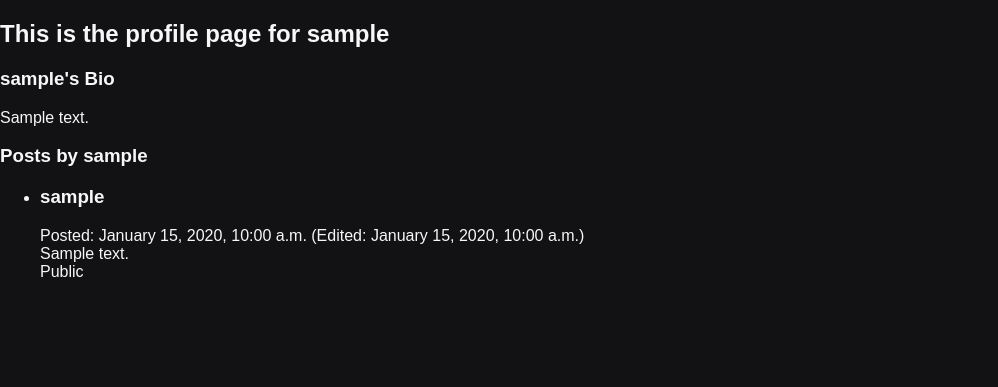
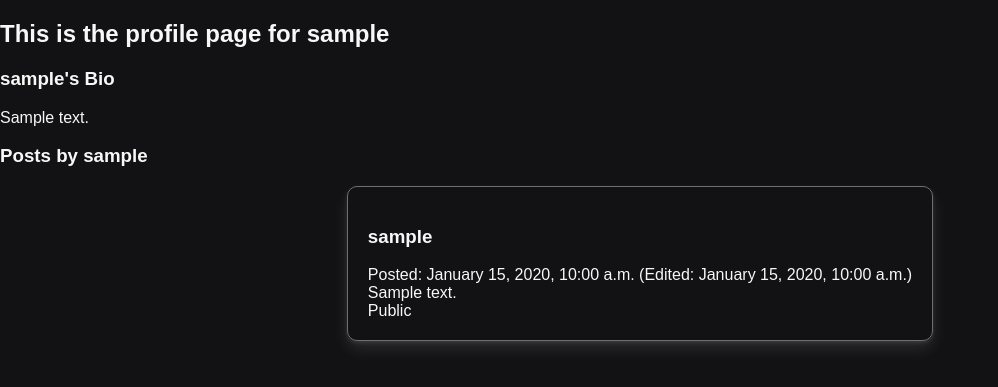
Before and after one commit to alec-zaiane/project-mod-firebrick, a Django app: page /author/00000000-0000-0000-0000-000000000001 in a window 1280 px wide. Shown: the part 21-408 px from the top of the page, without its empty margins (0-998 px from the left). Run offline with Django 5.2, Linux system fonts and the light colour scheme; tables that the repository leaves empty hold one stand-in row (values such as "Sample post").

Commit message:
feat: stream loose css + author modify dedicated js file

```diff
--- a/src/socialnetwork/static/style.css
+++ b/src/socialnetwork/static/style.css
@@ -196,6 +196,26 @@ a:link:active, a:visited:active  {
     content:"test";
 }
 
+.stream-container, .profile .post-list {
+    padding-left: 0;
+    display: flex;
+    flex-direction: column;
+    align-items: center;
+    gap: 10px;
+}
+
+.stream-container .stream-title {
+    text-align: center;
+}
+
+.stream-container .post-card, .profile .post {
+    padding: 20px;
+    border: 1px solid #6e6e6e;
+    border-radius: 10px;
+    box-shadow: 0px 2px 4px rgb(255 255 255 / 10%), 0px 8px 16px rgb(255 255 255 / 10%);
+    list-style: none;
+}
+
 @media (max-width: 1200px) {
     .login-page#join {
         flex-direction: column;
--- a/src/socialnetwork/templates/author_profile.html
+++ b/src/socialnetwork/templates/author_profile.html
@@ -3,6 +3,7 @@
 {% block title %}{{ author.user }}'s Profile{% endblock %}
 
 {% block content %}
+<main class="profile">
     <h2>This is the profile page for {{ author.user }}</h2>
 
     {% if viewer %}
@@ -19,9 +20,9 @@
     <h3>Posts by {{ author.user }}</h3>
 
     {% if posts %}
-    <ul>
+        <ul class="post-list">
             {% for post in posts %}
-        <li>
+            <li class="post">
                 {% include 'components/post_card.html' %}
 
                 {# Show the Delete button only if the author is the viewer #}
@@ -37,5 +38,5 @@
     {% else %}
         <p>No posts available.</p>
     {% endif %}
-
+</main>
 {% endblock %}
--- a/src/socialnetwork/templates/stream.html
+++ b/src/socialnetwork/templates/stream.html
@@ -4,7 +4,7 @@
 
 {% block content %}
 <div class="stream-container">
-    <h1>Your Stream</h1>
+    <h1 class="stream-title">Your Stream</h1>
 
     {% if posts %}
         {% for post in posts %}
```
Also changed, not shown: scripts/author-modify.js (added, +33 -0 lines), src/socialnetwork/templates/local_author_modify.html (+3 -36 lines). Lines whose indentation alone changed are shown as unchanged.
